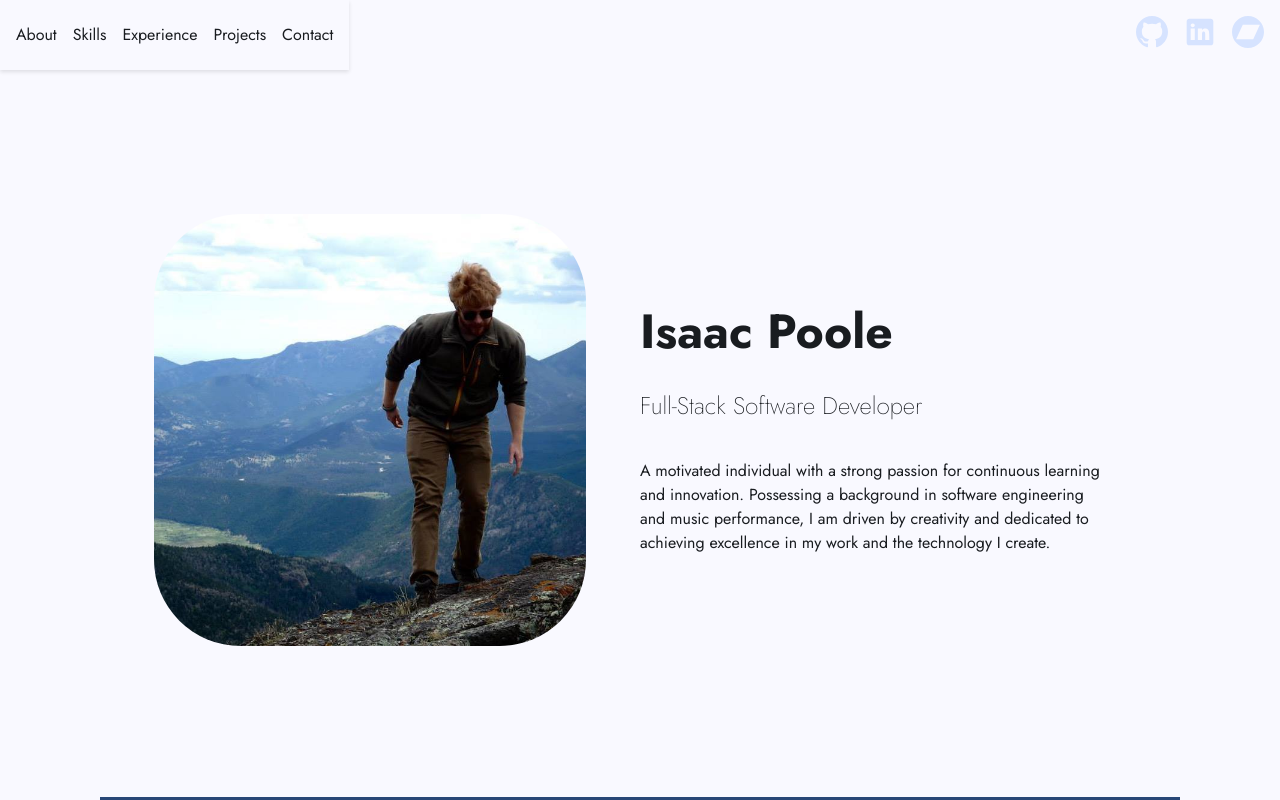
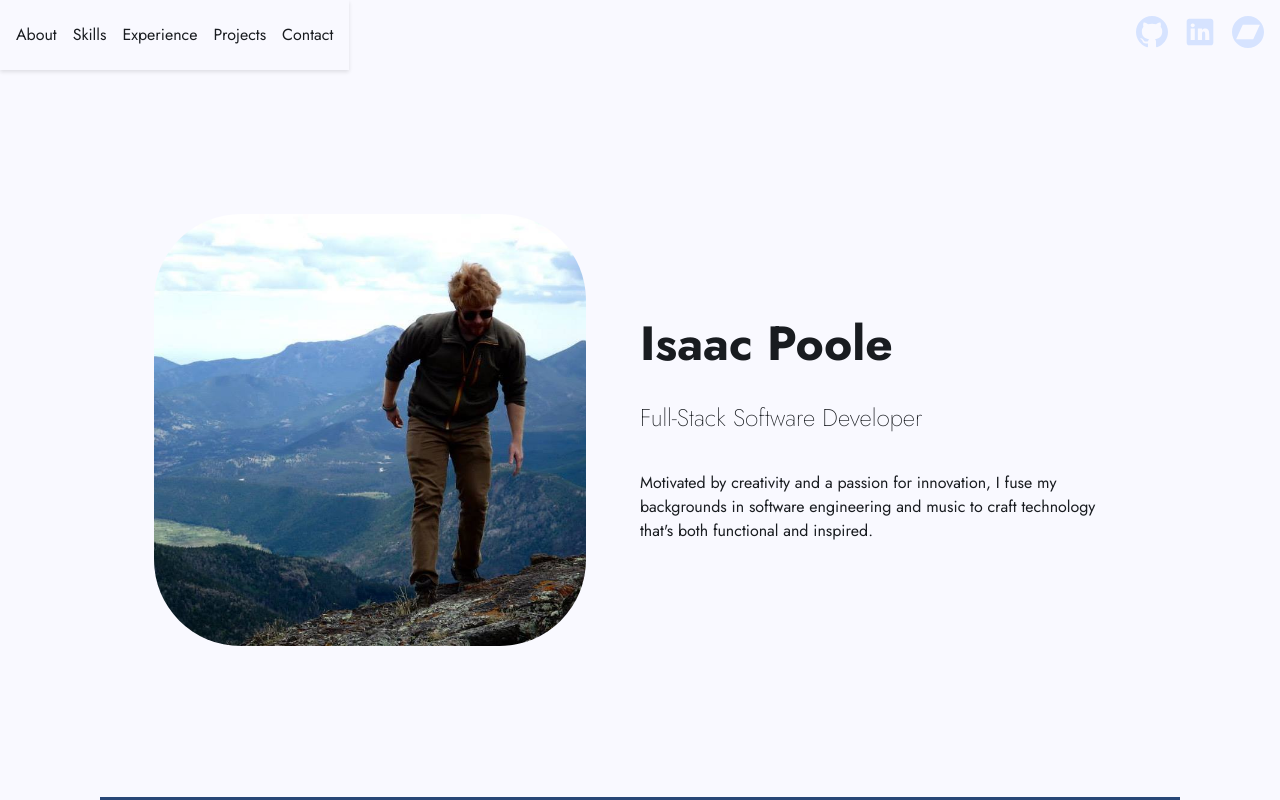
Before and after one commit to isfopo/about, a React (Vite) app: page / in a window 1280 px wide. Shown: the top 800 px of the page. Built offline with nearby package versions, Linux system fonts and the light colour scheme.

Commit message:
💄 style(App): refine about section text
- rewrite about section for conciseness and improved expressiveness

```diff
--- a/src/App.tsx
+++ b/src/App.tsx
@@ -15,9 +15,7 @@ const name = "Isaac Poole";
 
 const tag = "Full-Stack Software Developer";
 
-const about = `A motivated individual with a strong passion for continuous learning and innovation.
-Possessing a background in software engineering and music performance, I am driven by creativity and
-dedicated to achieving excellence in my work and the technology I create.`;
+const about = `Motivated by creativity and a passion for innovation, I fuse my backgrounds in software engineering and music to craft technology that's both functional and inspired.`;
 
 const skills: Skill[] = [
   { name: "Typescript", level: 10 },
```
